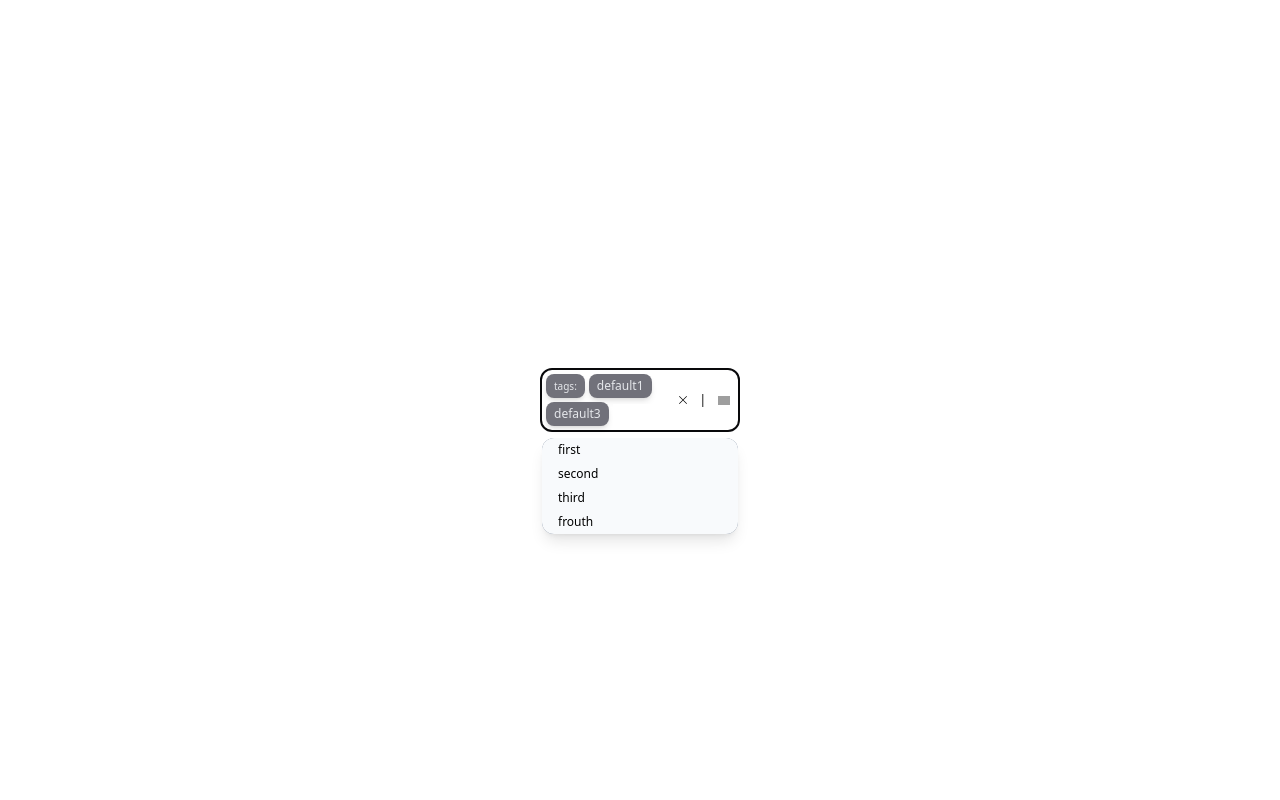
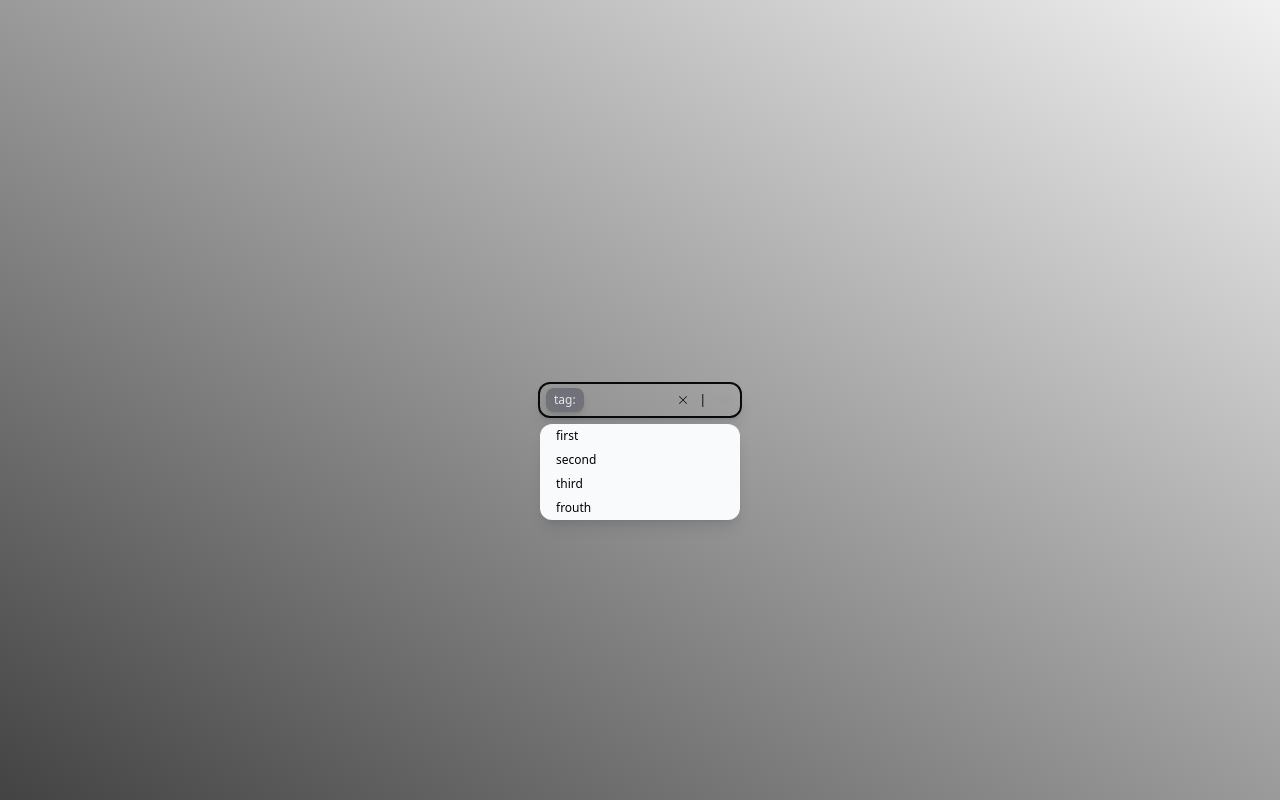
Before and after one commit to Rai321han/multi-select-component, a React (Vite) app: page / in a window 1280 px wide. Both pictures are taken after a click on the button 683 px from the left and 400 px from the top of the page. Built offline with nearby package versions, Linux system fonts and the light colour scheme; grey boxes are pictures that could not be loaded.

Commit message:
multi, createable, single feature

```diff
--- a/index.html
+++ b/index.html
@@ -6,7 +6,9 @@
     <meta name="viewport" content="width=device-width, initial-scale=1.0" />
     <title>MultiSelect-Component</title>
   </head>
-  <body class="w-screen h-screen flex items-center justify-center">
+  <body
+    class="w-screen h-screen flex items-center justify-center bg-gradient-to-tr from-[#434343] to-[#f2f1f1]"
+  >
     <div id="root"></div>
     <script type="module" src="/src/main.tsx"></script>
   </body>
--- a/src/App.tsx
+++ b/src/App.tsx
@@ -11,8 +11,12 @@ export type Tag = {
 };
 
 const controlledProp = {
-  limit: 5,
-  default: ["default1", "default3"],
+  limit: 10,
+  default: ["default1", "default3", "default4"],
+  textSize: "10px",
+  isMulti: false,
+  placeholder: "tag:",
+  isCreateable: false,
 };
 
 function App() {
--- a/src/components/MultiSelect/Input.tsx
+++ b/src/components/MultiSelect/Input.tsx
@@ -8,7 +8,11 @@ export default function Input() {
   return (
     <input
       type="text"
-      className="text-sm w-[20px] flex flex-grow outline-none px-1"
+      className={`text-sm w-[20px] flex flex-grow outline-none px-1  ${
+        context?.controlledProp.bgColor
+          ? context?.controlledProp.bgColor
+          : "bg-transparent"
+      }`}
       value={context?.inputText}
       onChange={(e) => context?.setInputText(e.target.value)}
       onKeyDown={(e) => {
--- a/src/components/MultiSelect/MultiSelect.tsx
+++ b/src/components/MultiSelect/MultiSelect.tsx
@@ -34,6 +34,8 @@ type controlledPropType = {
   isSingleClearable?: boolean;
   isSearchable?: boolean;
   // color properties
+  placeholder?: string;
+  textSize?: string;
   bgColor?: string;
   borderColor?: string;
   optionColor?: string;
@@ -62,6 +64,7 @@ export default function MultiSelect({
   const optionsCollection: Option[] = [];
   const defaultSelected: Tag[] = [];
 
+  if (controlledProp.isMulti) {
     controlledProp.default?.forEach((option) => {
       defaultSelected.push({
         tagId: optionId++,
@@ -70,6 +73,7 @@ export default function MultiSelect({
         isDefault: true,
       });
     });
+  }
 
   useEffect(() => {
     const updatedTags = [...tags, ...defaultSelected];
@@ -89,6 +93,8 @@ export default function MultiSelect({
   const [inputText, setInputText] = useState("");
 
   const handleSelectOption = function (option: Option) {
+    if (!controlledProp.isMulti && tags.length === 1) return;
+
     if (tags.length === controlledProp.limit) {
       return;
     }
@@ -150,14 +156,15 @@ export default function MultiSelect({
   };
 
   const placeHolderTag = (
-    <div className=" text-gray-200 bg-zinc-500 text-[10px] flex flex-row items-stretch rounded-lg shadow-md">
-      <div className="px-2 py-1 ">tags:</div>
+    <div className=" text-gray-200 bg-zinc-500 flex flex-row items-stretch rounded-lg shadow-md">
+      <div className="px-2 py-1 ">{controlledProp.placeholder}</div>
       {/* <div className=" text-gray-400 py-1 hover:text-gray-700  hover:bg-red-300 px-1 place-items-stretch rounded-r-lg"></div> */}
     </div>
   );
 
   const renderedTags = tags.map((tag) => {
-    const content: JSX.Element | null = tag.isDefault ? null : (
+    const content: JSX.Element | null =
+      tag.isDefault || !controlledProp.isMulti ? null : (
         <div
           className=" text-gray-400 py-1 hover:text-gray-700  hover:bg-red-300 px-1 place-items-stretch rounded-r-lg"
           onClick={() => handleClickRemove(tag)}
@@ -171,9 +178,9 @@ export default function MultiSelect({
         key={tag.tagId}
         className={`cursor-pointer  text-gray-200 ${
           tag.isDefault ? "bg-zinc-500" : "bg-zinc-950"
-        }   text-xs flex flex-row items-stretch rounded-lg shadow-md`}
+        }   text-xs flex flex-row items-stretch rounded-lg shadow-md max-w-[90px]`}
       >
-        <div className="px-2 py-1 ">{tag.tagValue}</div>
+        <div className="px-2 py-1 truncate">{tag.tagValue}</div>
         {content}
       </div>
     );
@@ -200,22 +207,21 @@ export default function MultiSelect({
 
   return (
     <SelectContext.Provider value={value}>
-      <div className="rounded-xl w-[200px] text-xs box-border border-zinc-950 solid border-2">
+      <div
+        className={`rounded-xl text-xs box-border border-zinc-950 solid border-2 shadow-lg`}
+      >
         <div className="relative">
           <div
             tabIndex={0}
             onClick={handleClickOpen}
-            className="flex flex-row px-1 py-1"
+            className="flex flex-row px-1.5 py-1 w-[200px]  justify-between"
           >
-            <div className="  flex-1 flex flex-row flex-wrap items-center gap-1">
+            <div
+              className={`flex-1 flex text-xs flex-row  flex-wrap items-center gap-1 max-w-[100%]`}
+            >
               {placeHolderTag}
               {tags.length ? renderedTags : ""}
-              <Input
-              // setInputText={setInputText}
-              // inputText={inputText}
-              // handleSelectOption={handleSelectOption}
-              // searchText={inputText}
-              />
+              <Input />
             </div>
 
             <div className="flex flex-row items-center gap-2 justify-center">
--- /dev/null
+++ b/src/components/MultiSelect/NoOption.tsx
@@ -0,0 +1,10 @@
+export default function NoOption() {
+  return (
+    <li
+      tabIndex={0}
+      className="px-4 py-1 cursor-pointer hover:text-slate-50 text-center focus:bg-zinc-800"
+    >
+      <span className="text-slate-400 ">No options</span>
+    </li>
+  );
+}
--- a/src/components/MultiSelect/OptionsList.tsx
+++ b/src/components/MultiSelect/OptionsList.tsx
@@ -10,7 +10,7 @@ export default function OptionsList() {
       onBlur={context?.handleClickOpen}
       className={`${
         context?.isOpen ? "block" : "hidden"
-      } w-full max-h-40 overflow-y-auto left-0 bg-slate-500 top-[100%] absolute mt-2 rounded-xl shadow-lg`}
+      } w-full max-h-40 overflow-y-auto left-0 bg-slate-500 top-[100%] absolute mt-2 rounded-xl shadow-lg border-gray-500`}
     >
       <OptionsListItems />
     </div>
--- a/src/components/MultiSelect/OptionsListItems.tsx
+++ b/src/components/MultiSelect/OptionsListItems.tsx
@@ -1,7 +1,8 @@
 import { useContext } from "react";
-
 import { CreateAbleObject } from "./utils";
 import { SelectContext } from "./MultiSelect";
+import SingleListItem from "./SingleListItem";
+import NoOption from "./NoOption";
 
 export default function OptionsListItems() {
   const context = useContext(SelectContext);
@@ -10,60 +11,33 @@ export default function OptionsListItems() {
   context?.optionsList.forEach((option) => {
     if (context?.inputText === "")
       renderedOptions.push(
-        <li
-          tabIndex={0}
-          key={option.id}
-          className="px-4 py-1 cursor-pointer hover:bg-zinc-800 hover:text-slate-50 focus:bg-zinc-800"
-          onClick={() => {
-            context?.handleSelectOption(option);
-          }}
-        >
-          {option.value}
-        </li>
+        <SingleListItem option={option} onClick={context.handleSelectOption} />
       );
     else if (
       option.value.toLowerCase().startsWith(context.inputText.toLowerCase())
     ) {
       renderedOptions.push(
-        <li
-          tabIndex={0}
-          key={option.id}
-          className="px-4 py-1 cursor-pointer hover:bg-zinc-800 hover:text-slate-50 focus:bg-zinc-800"
-          onClick={() => {
-            context.handleSelectOption(option);
-          }}
-        >
-          {option.value}
-        </li>
+        <SingleListItem option={option} onClick={context.handleSelectOption} />
       );
     }
   });
 
-  if (renderedOptions.length === 0 && context?.inputText !== "") {
+  if (
+    context?.controlledProp.isCreateable &&
+    renderedOptions.length === 0 &&
+    context?.inputText !== ""
+  ) {
     if (!context?.inputText) return;
     const createableOption = CreateAbleObject(context?.inputText);
     renderedOptions.push(
-      <li
-        tabIndex={0}
-        key={createableOption.id}
-        className="px-4 py-1 cursor-pointer hover:bg-zinc-800 hover:text-slate-50  focus:bg-zinc-800"
-        onClick={() => {
-          context.handleSelectOption(createableOption);
-        }}
-      >
-        <span className="text-slate-400">select&nbsp;</span>
-        {createableOption.value}
-      </li>
+      <SingleListItem
+        option={createableOption}
+        onClick={context.handleSelectOption}
+        noOption={true}
+      />
     );
   } else if (renderedOptions.length === 0) {
-    renderedOptions.push(
-      <li
-        tabIndex={0}
-        className="px-4 py-1 cursor-pointer hover:text-slate-50 text-center focus:bg-zinc-800"
-      >
-        <span className="text-slate-400 ">No options</span>
-      </li>
-    );
+    renderedOptions.push(<NoOption />);
   }
 
   return (
--- /dev/null
+++ b/src/components/MultiSelect/SingleListItem.tsx
@@ -0,0 +1,27 @@
+import { Option } from "../../constants";
+
+type SingleListItemType = {
+  option: Option;
+  onClick: (option: Option) => void;
+  noOption?: boolean;
+};
+
+export default function SingleListItem({
+  option,
+  onClick,
+  noOption = false,
+}: SingleListItemType) {
+  return (
+    <li
+      tabIndex={0}
+      key={option.id}
+      className="px-4 py-1 cursor-pointer hover:bg-zinc-800 hover:text-slate-50 focus:bg-zinc-800 truncate ..."
+      onClick={() => {
+        onClick(option);
+      }}
+    >
+      {noOption ? <span className="text-slate-400">select&nbsp;</span> : null}
+      {option.value}
+    </li>
+  );
+}
```
Lines whose indentation alone changed are shown as unchanged.
